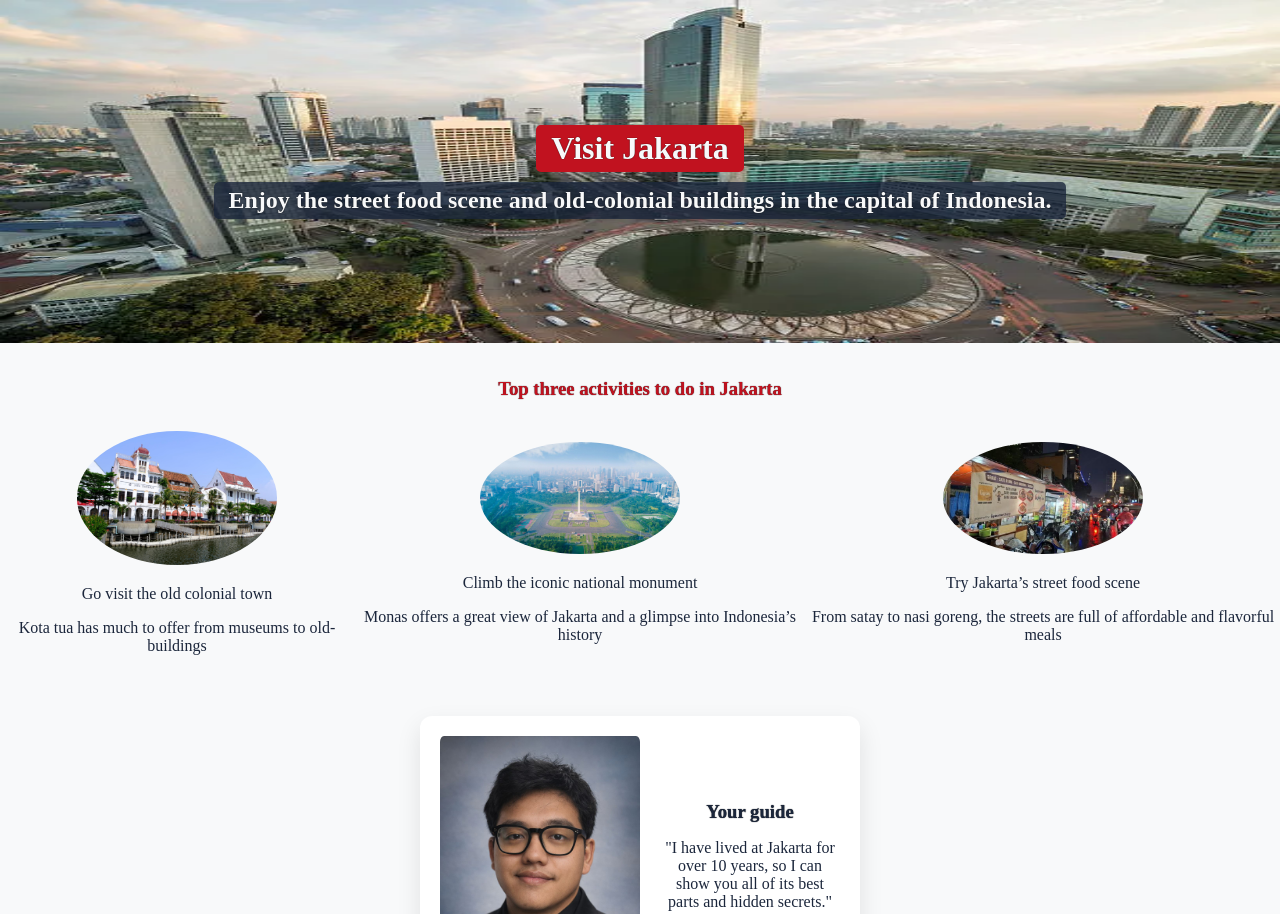
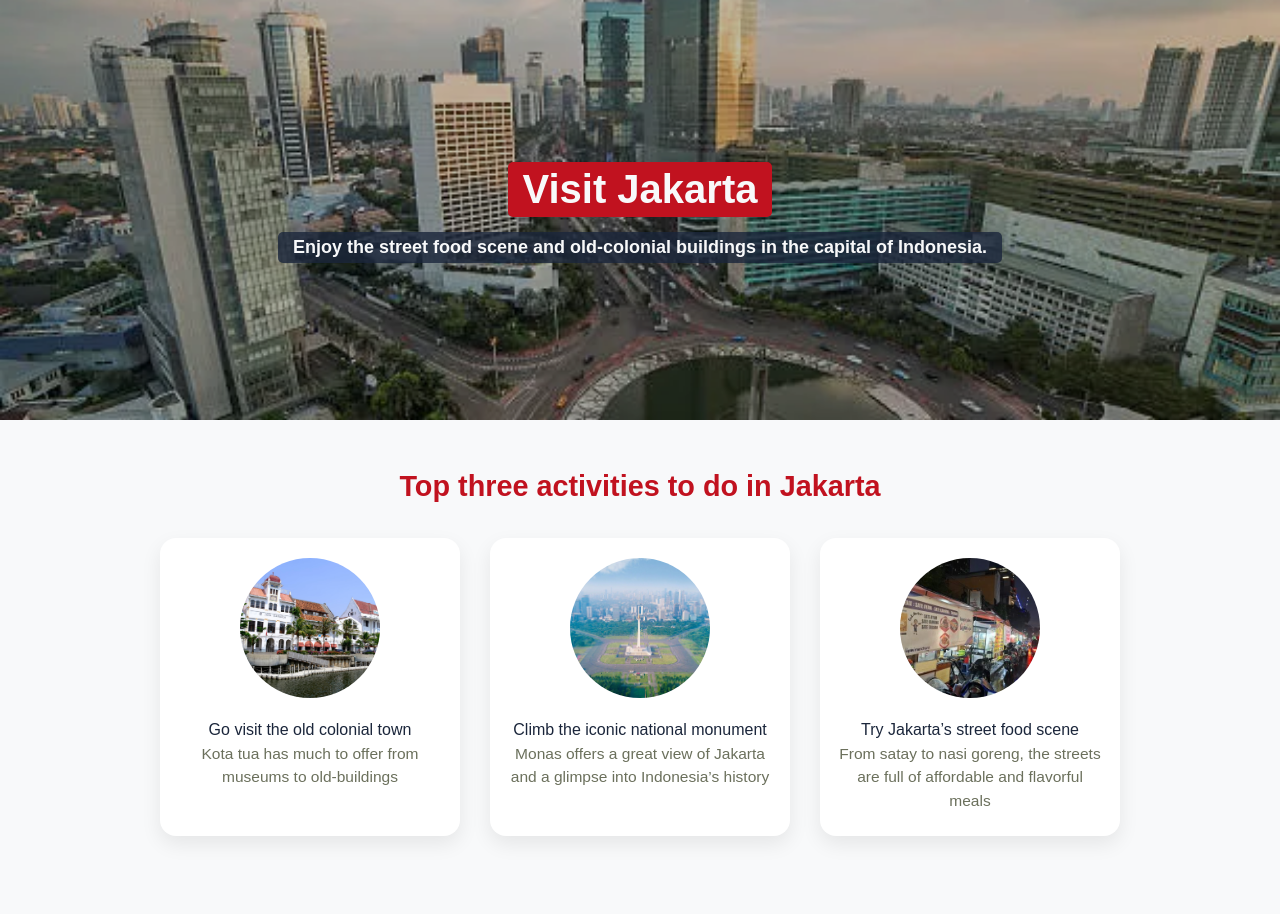
Before and after one commit to kelivreno/hometown_homepage, a website built with Vite: page index.html in a window 1280 px wide. Shown: the top 914 px of the page. Built offline with nearby package versions, Linux system fonts and the light colour scheme.

Commit message:
fix: update HTML structure and improve CSS styles for hero and activities sections

```diff
--- a/index.html
+++ b/index.html
@@ -2,6 +2,9 @@
 <html>
     <head>
         <link rel="stylesheet" href="styles.css">
+        <meta charset="UTF-8">
+        <meta name="viewport" content="width=device-width, initial-scale=1.0">
+        <title>Visit Jakarta</title>
     </head>
     <body>
 
@@ -38,7 +41,7 @@
             <img src="images/kel.png">
             <div>
                 <h3>Your guide</h3>
-                <p>"I have lived at Jakarta for over 10 years, so I can show you all of its best parts and hidden secrets."</p>
+                <p>"I have lived in Jakarta for over 10 years, so I can show you all of its best parts and hidden secrets."</p>
                 <h4>Kelangit Hakim</h4>
         </div>
             </div>
--- a/styles.css
+++ b/styles.css
@@ -6,13 +6,33 @@
 /* EARTH: #6B705C;      natural Indonesian tone */
 /*  */
 
+* {
+    box-sizing: border-box;
+}
+
+h1 {
+    font-size: 40px;
+}
+
+h2 {
+    font-size: 18px;
+}
+
+h3 {
+    font-size: 22px;
+}
+
+p {
+    line-height: 1.5;
+}
+
 body {
     margin: 0;
     text-align: center;
     color: #1B263B;
     background-color: #F8F9FA;
+    font-family: Arial, sans-serif;
 }
-
 img {
     width: 200px;
     border-radius: 50%;
@@ -21,20 +41,32 @@ img {
 /* HERO */
 #hero {
     margin: 0;
-    padding: 0;
+    min-height: 420px;
+    padding: 60px 20px;
     background-image: url("images/jakarta.webp");
-    background-size: 100% 100%;
-    background-position: 10%;
+    background-size: cover;
+    background-position: center;
     display: flex;
-    height: 343px;
     flex-direction: column;
     justify-content: center;
     align-items: center;
     text-align: center;
+    position: relative;
 }
 
-h1, h2, h3{
-    text-shadow: 0 0 1px black;
+#hero::before {
+    content: "";
+    position: absolute;
+    inset: 0;
+    background: rgba(0, 0, 0, 0.25);
+}
+
+#hero > * {
+    position: relative;
+    z-index: 1;
+}
+
+h1, h2, h3, h4, p {
     margin: 0;
 }
 
@@ -50,39 +82,68 @@ h1, h2, h3{
     background: rgba(27, 38, 59, 0.8); /* dark overlay */
     color: #F8F9FA;
     padding: 5px 15px;
-    margin: 5px;
+    margin-top: 10px;
     border-radius: 5px;
 }
 
 /* ACTIVITIES */
 
 #activities {
-    background-color: #F8F9FA; /* clean white */
-    height: 343px;
-    display: flex;
-    flex-direction: column;
-    align-items: center;
-    justify-content: space-around;
+    padding: 50px 20px 60px;
+    background-color: #F8F9FA;
 }
 
-#activities h3 {
-    margin: 0;
-    padding-top: 20px;
-    color: #C1121F; /* red accent */
+#topthree {
+    color: #C1121F;
+    margin-bottom: 35px;
+    font-size: 1.8rem;
+    text-shadow: none;
 }
 
-.activitiesimage{
+.activitiesimage {
     display: flex;
-    margin-top: 10px auto;
-    justify-content:space-around;
-    align-items: center;
-    text-align: center;
-
+    justify-content: center;
+    align-items: stretch;
+    gap: 30px;
+    flex-wrap: wrap;
+    max-width: 1100px;
+    margin: 0 auto;
 }
 
-#ttd{
+.activityimage {
+    background: #FFFFFF;
+    width: 300px;
+    padding: 20px 18px 24px;
+    border-radius: 16px;
+    box-shadow: 0 8px 20px rgba(0, 0, 0, 0.08);
+    transition: transform 0.25s ease, box-shadow 0.25s ease;
+}
+
+.activityimage:hover {
+    transform: translateY(-6px);
+    box-shadow: 0 14px 28px rgba(0, 0, 0, 0.12);
+}
+
+.activityimage img {
+    width: 140px;
+    height: 140px;
+    object-fit: cover;
+    border-radius: 50%;
+    margin-bottom: 16px;
+}
+
+.ttd {
     color: #1B263B;
-    text-rendering:auto;
+    font-weight: bold;
+    margin-bottom: 10px;
+    font-size: 1.05rem;
+    line-height: 1.4;
+}
+
+.activityimage p:last-child {
+    color: #6B705C;
+    line-height: 1.5;
+    font-size: 0.97rem;
 }
 
 /* GUIDE */
@@ -105,5 +166,5 @@ h1, h2, h3{
 }
 
 #guidecard div {
-    text-align: center;
+    text-align: left;
 }
```
